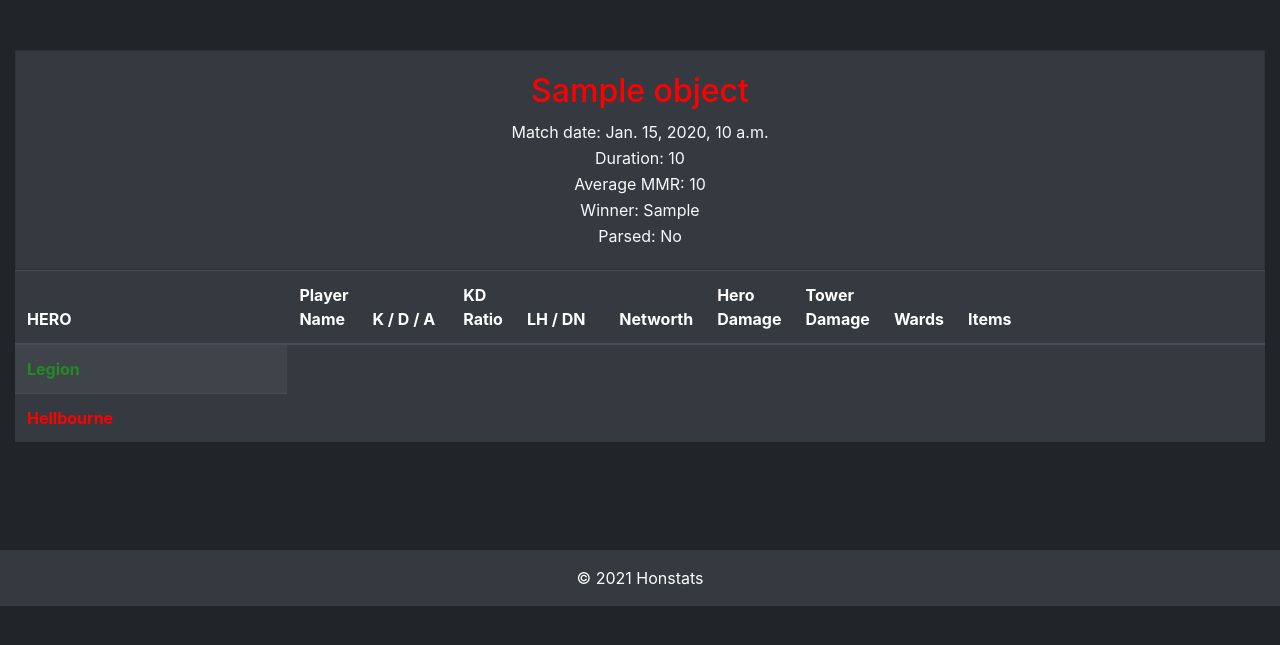
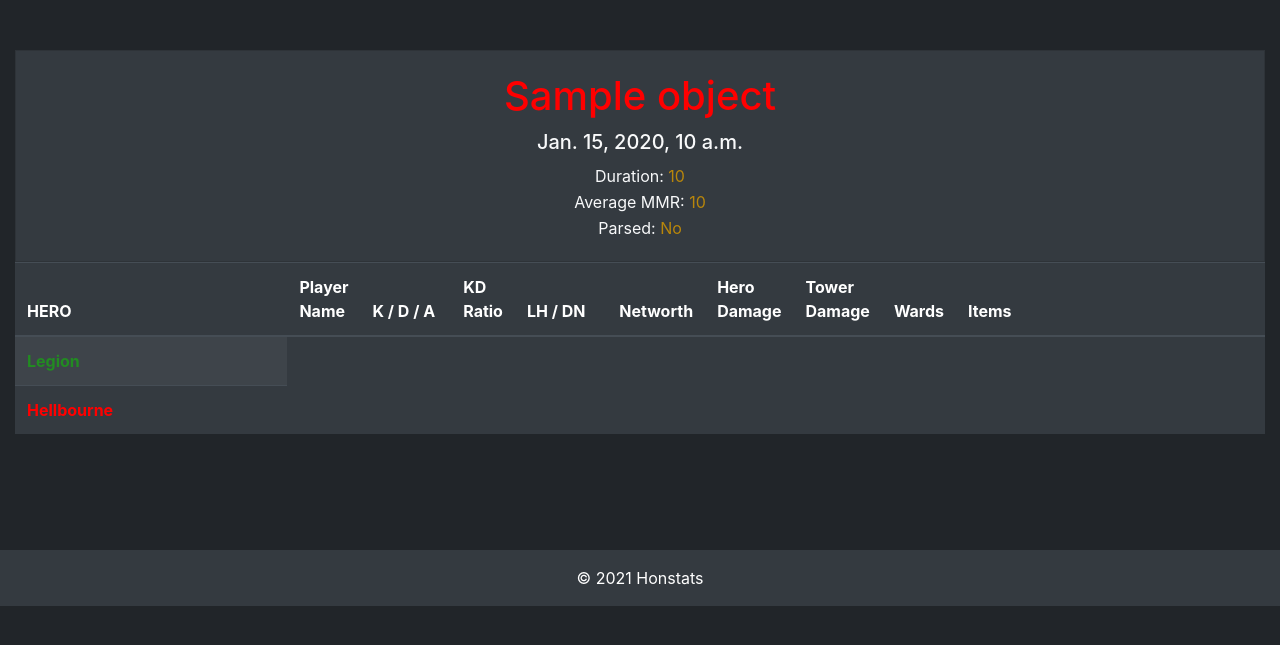
Before and after one commit to mpaden3/honstats, a Django app: template templates/match/match_detail.html in a window 1280 px wide. Shown: the part 56-701 px from the top of the page. Run offline with Django 3.2, Linux system fonts and the light colour scheme; the template is opened without the code that fills it: most values are stand-ins (such as "Sample title", 1, 10 or a date in 2020); data that the repository does not hold is empty; parts of the project's set-up code (start-up, migrations or seed data) failed here and were passed over; some libraries are stand-ins or nearby versions.

Commit message:
template fixes

```diff
--- a/templates/match/match_detail.html
+++ b/templates/match/match_detail.html
@@ -9,25 +9,21 @@
     <div class="match-info card card-body bg-dark text-light">
         <table>
             <tr>
-                <td><h2 class="hellbourne">{{ object.match_name }}</h2></td>
+                <td><h1 class="hellbourne">{{ object.match_name }}</h1></td>
             </tr>
             <tr>
-                <td>Match date: {{ object.match_date }}</td>
+                <td><h5>{{ object.match_date }}</h5></td>
             </tr>
             <tr>
-                <td>Duration: {{ object.duration_format }}</td>
+                <td>Duration: <span class="span-networth">{{ object.duration_format }}</span></td>
             </tr>
             <tr>
-                <td>Average MMR: {{ object.average_mmr }}</td>
+                <td>Average MMR: <span class="span-networth">{{ object.average_mmr }}</span></td>
             </tr>
             <tr>
-                <td>Winner: {{ object.get_winning_team_display }}</td>
-            </tr>
-            <tr>
-                <td>Parsed: {{ object.is_parsed|humanize_bool }}</td>
+                <td>Parsed: <span class="span-networth">{{ object.is_parsed|humanize_bool }}</span></td>
             </tr>
         </table>
-
     </div>
     <table class="table table-striped table-dark">
         <thead>
@@ -46,7 +42,9 @@
         </thead>
         <tbody>
         <tr>
-            <th class="legion" scope="col">Legion</th>
+            <th class="legion" scope="col">Legion
+                {% if match.winning_team == match.TEAM_LEGION %}<span class="span-networth font-italic">(winner)</span>
+            {% endif %}</th>
         </tr>
         {% for player in players %}
             {% if player.team == "1" %}
@@ -78,7 +76,9 @@
         {% endfor %}
 
         <tr>
-            <th class="hellbourne" scope="col">Hellbourne</th>
+            <th class="hellbourne" scope="col">Hellbourne
+                            {% if match.winning_team == match.TEAM_HELLBOURNE %}<span class="span-networth font-italic">(winner)</span>
+            {% endif %}</th>
         </tr>
         {% for player in players %}
             {% if player.team == "2" %}
```
Also changed, not shown: match/models.py (+9 -9 lines), templates/account/account_detail.html (+13 -11 lines).
